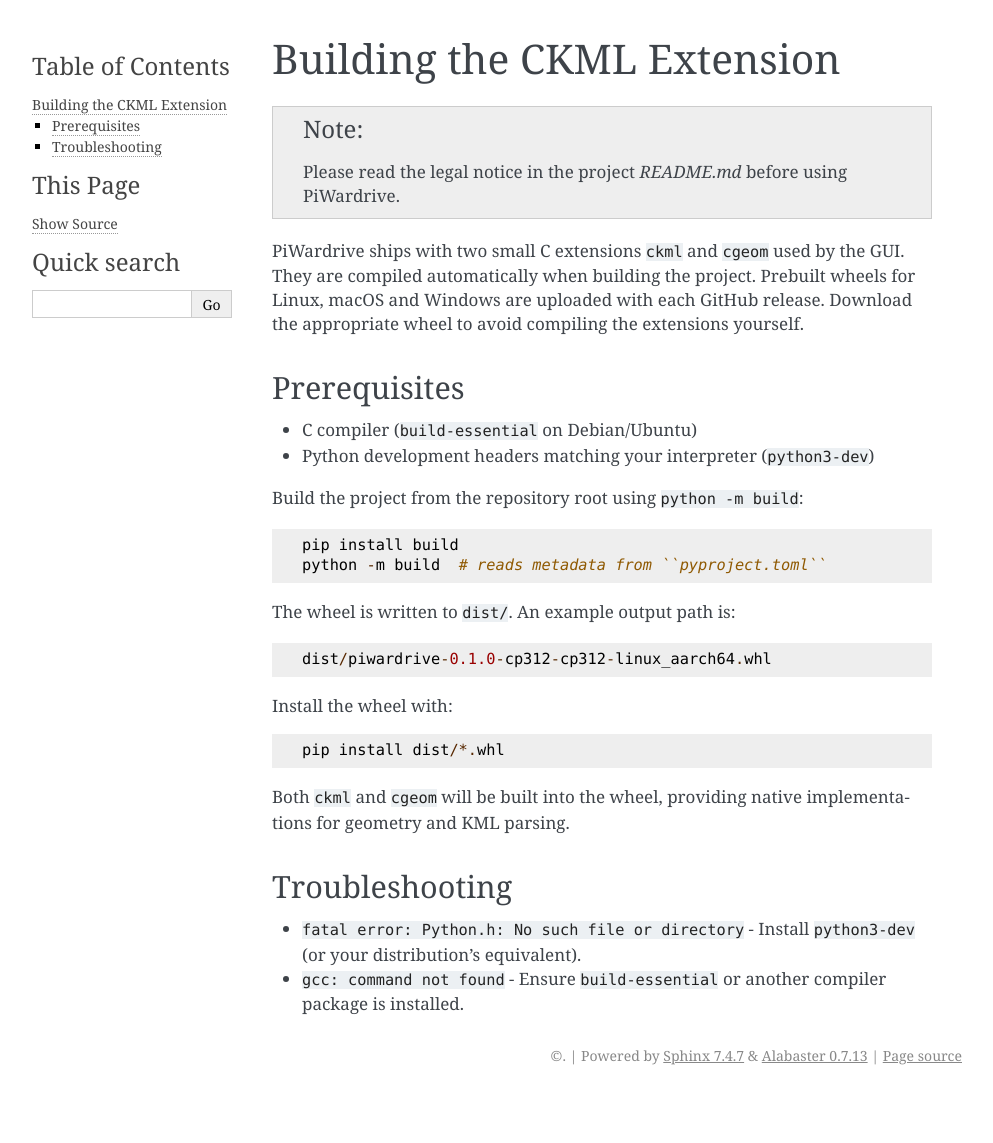
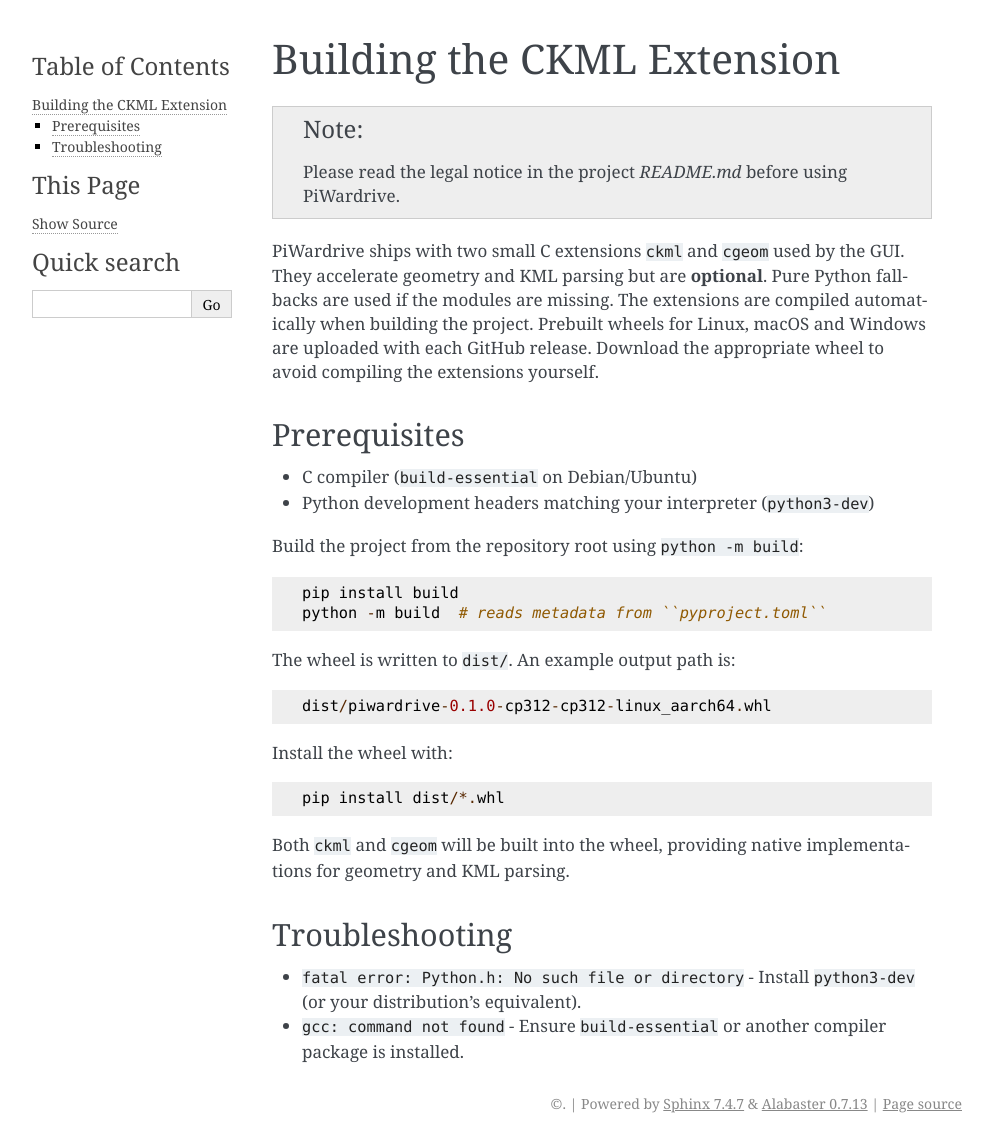
Before and after one commit to Trashytalk/piwardrive, a Sphinx documentation site: the page built from docs/ckml_build.rst, in a window 1280 px wide. Shown: the whole page, without its empty margins (148-1141 px from the left). Built offline with Sphinx 7.4.7, drawn with Linux system fonts in a browser that asks for light colours; before the commit the page ends 1095 px from its top, so only the background shows below that.

Commit message:
docs: explain building optional C extensions

```diff
--- a/docs/ckml_build.rst
+++ b/docs/ckml_build.rst
@@ -5,9 +5,11 @@ Building the CKML Extension
 
 
 PiWardrive ships with two small C extensions ``ckml`` and ``cgeom`` used by the
-GUI. They are compiled automatically when building the project. Prebuilt wheels
-for Linux, macOS and Windows are uploaded with each GitHub release. Download
-the appropriate wheel to avoid compiling the extensions yourself.
+GUI. They accelerate geometry and KML parsing but are **optional**. Pure Python
+fallbacks are used if the modules are missing. The extensions are compiled
+automatically when building the project. Prebuilt wheels for Linux, macOS and
+Windows are uploaded with each GitHub release. Download the appropriate wheel to
+avoid compiling the extensions yourself.
 
 Prerequisites
 -------------
```
Also changed, not shown: README.md (+15 -0 lines).
